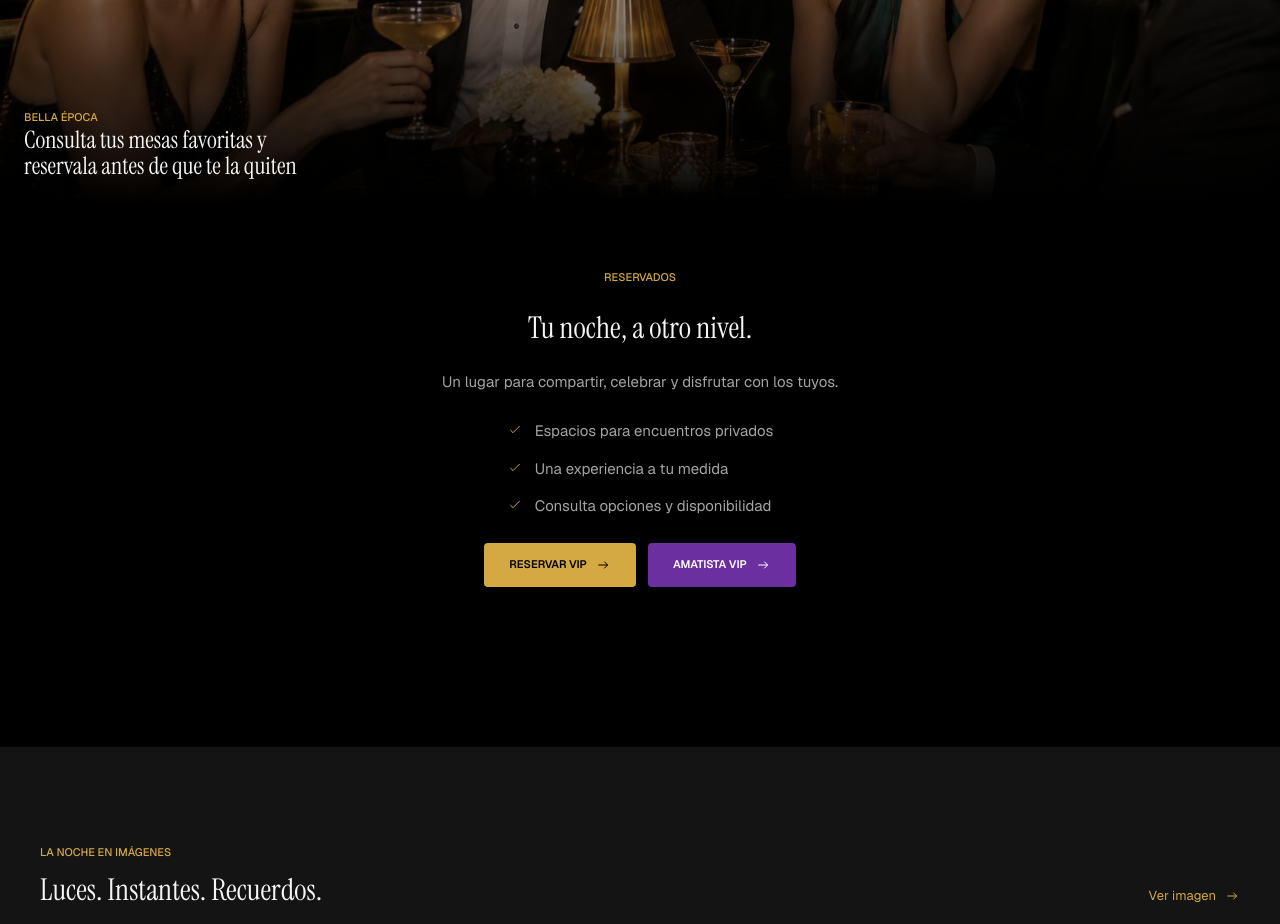
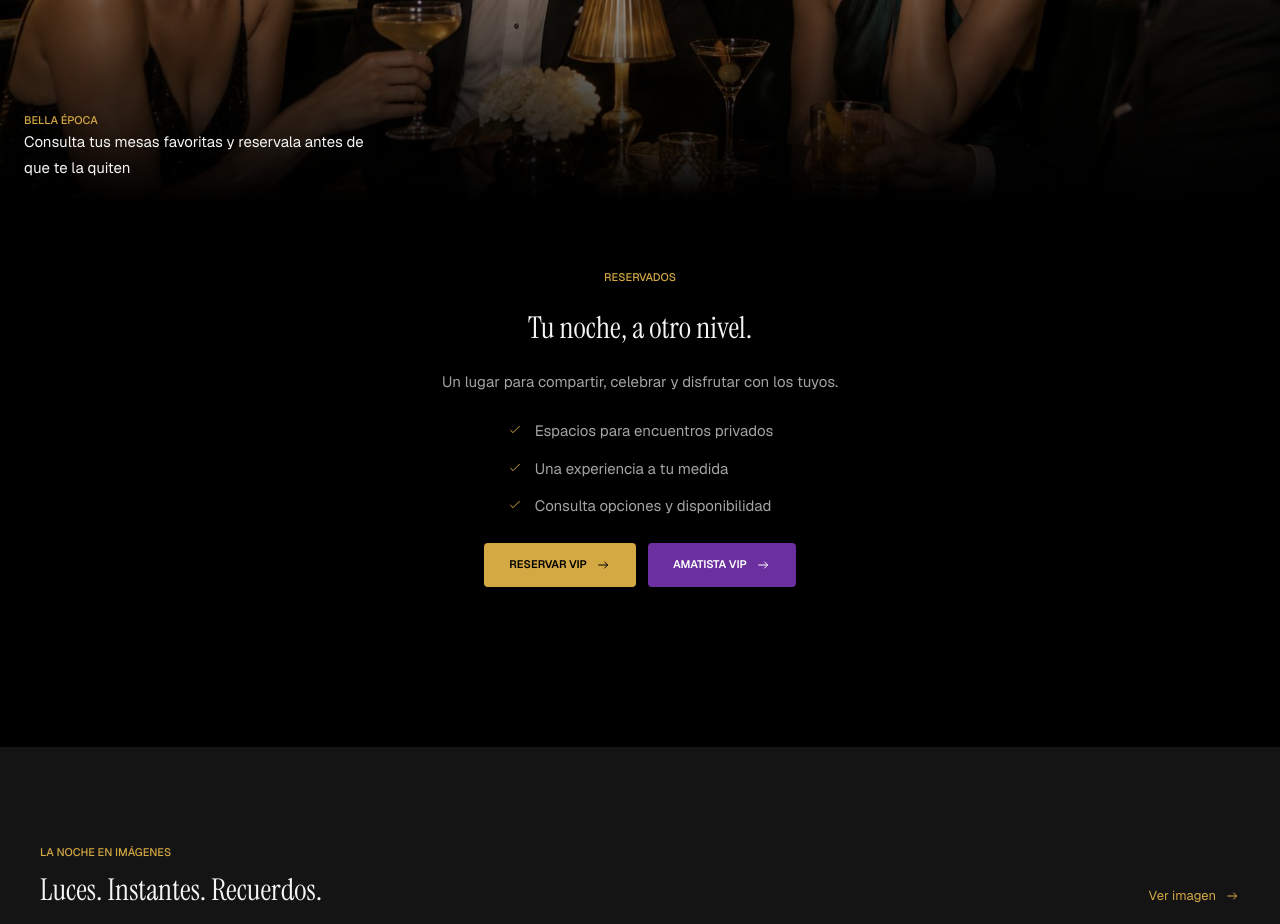
Before and after one commit to Swyten/proyecto-bella-epoca, a plain HTML site: page index.html in a window 1280 px wide. Shown: the part 3220-4144 px from the top of the page. Drawn offline with nearby package versions, Linux system fonts and the light colour scheme.

Commit message:
corrección de accesibilidad en la linea 354, h3 cambiado por p

```diff
--- a/index.html
+++ b/index.html
@@ -351,7 +351,7 @@
               />
               <figcaption>
                 <p class="eyebrow">Bella Época</p>
-                <h3>Consulta tus mesas favoritas y reservala antes de que te la quiten</h3>
+                <p>Consulta tus mesas favoritas y reservala antes de que te la quiten</p>
               </figcaption>
             </figure>
         <div class="vip-section__content" >
```
